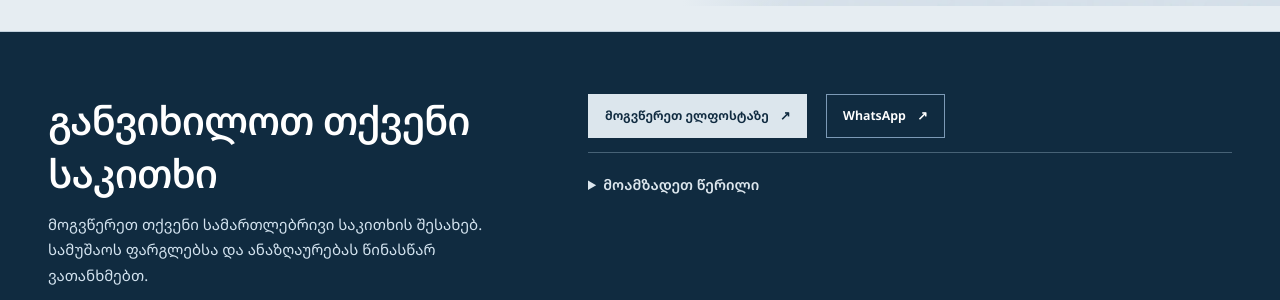
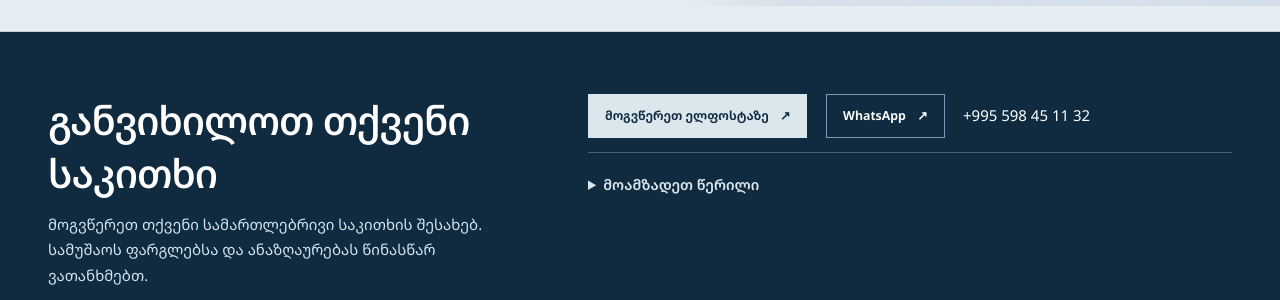
Before and after one commit to luka019/lukaswebsite, a Jekyll site: the page index.html, which Jekyll copies as it is, in a window 1280 px wide and 989 px high. Shown: the part 499-799 px from the top of the window. Built offline with Jekyll 4.4.1, drawn with Linux system fonts in a browser that asks for light colours.

Commit message:
Add direct telephone, privacy and copyable enquiry links

```diff
--- a/index.html
+++ b/index.html
@@ -18,8 +18,8 @@
 <meta name="twitter:card" content="summary_large_image">
 <meta name="twitter:image" content="https://lukaswebsite.vercel.app/assets/editorial/human-machine.webp">
 <link rel="icon" href="/favicon.svg">
-<link rel="stylesheet" href="/dlg-hybrid.css?v=20261127-refined">
-<link rel="stylesheet" href="/dlg-international.css?v=20261127-refined">
+<link rel="stylesheet" href="/dlg-hybrid.css?v=20261127-release-review">
+<link rel="stylesheet" href="/dlg-international.css?v=20261127-release-review">
 </head>
 <body data-default-language="ka" data-description-en="Specialist technology and commercial law firm in Tbilisi, Georgia. Georgian-law advice in English on market entry, technology contracts, data protection, AI governance and FinTech." data-description-ka="Digital Law Georgia: ტექნოლოგიური და კომერციული სამართალი, AI-ის რეგულირება და ავტომატიზაცია, პერსონალურ მონაცემთა დაცვა, ფინტექი და ხელშეკრულებები საქართველოში." data-title-en="Technology &amp; Commercial Law Firm in Tbilisi | Digital Law Georgia" data-title-ka="ტექნოლოგიური და კომერციული სამართალი | Digital Law Georgia">
 <a class="skip" href="#main">
@@ -152,10 +152,13 @@
 </label>
 </div>
 <p class="enquiry-note" data-en="Do not include confidential information before agreeing a secure channel. This form prepares an email on your device; it does not send or store data.">უსაფრთხო არხის შეთანხმებამდე ნუ მიუთითებთ კონფიდენციალურ ინფორმაციას. ფორმა ამზადებს წერილს თქვენს მოწყობილობაზე; მონაცემებს არ აგზავნის და არ ინახავს.</p>
+<a class="enquiry-privacy" href="/privacy/" data-site-link data-en="Privacy notice">კონფიდენციალურობის პოლიტიკა</a>
 <button class="primary" data-en="Prepare email draft" type="submit">ელფოსტის ტექსტის მომზადება</button>
 <div class="enquiry-result" hidden="" id="enquiry-result" role="status">
 <p data-en="Your email draft is ready. Review it before sending.">ელფოსტის ტექსტი მზადაა. გაგზავნამდე გადაამოწმეთ.</p>
 <a class="text-link" data-en="Open email draft" href="mailto:digitallawgeorgia@gmail.com" id="enquiry-mailto">ელფოსტის გახსნა</a>
+<button type="button" class="text-link enquiry-copy" id="enquiry-copy" data-en="Copy enquiry text">წერილის ტექსტის კოპირება</button>
+<span class="copy-result" id="enquiry-copy-status" role="status"></span>
 </div>
 </form>
 </details>
@@ -166,6 +169,7 @@
 </a>
 <a class="secondary" href="https://wa.me/995598451132" rel="noopener noreferrer" target="_blank">WhatsApp <span aria-hidden="true">↗</span>
 </a>
+<a class="contact-phone" href="tel:+995598451132">+995 598 45 11 32</a>
 </div>
 </div>
 </div>
@@ -187,7 +191,7 @@
 <a data-en="Contact" data-route="/contact/" href="/contact/">კონტაქტი</a>
 </div>
 </footer>
-<script src="/dlg-hybrid.js?v=20261127-refined" defer>
+<script src="/dlg-hybrid.js?v=20261127-release-review" defer>
 </script>
 </body>
 </html>
```
